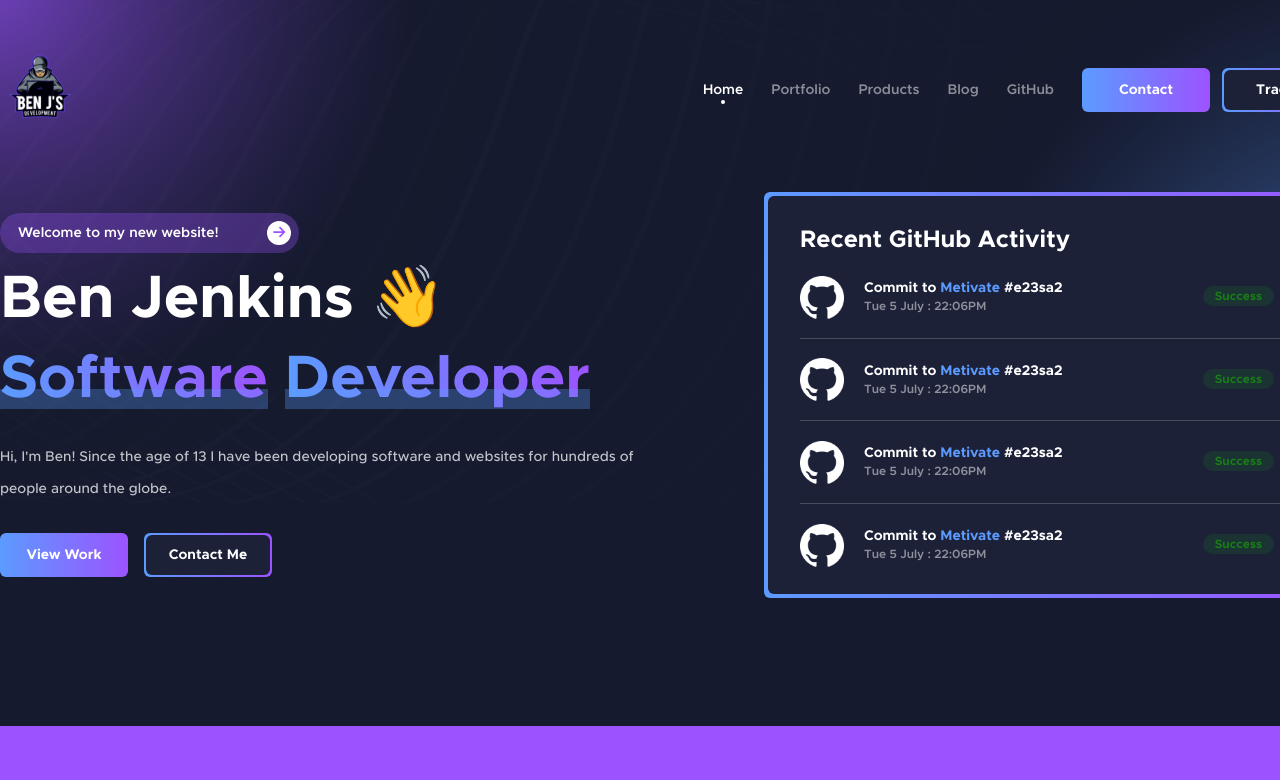
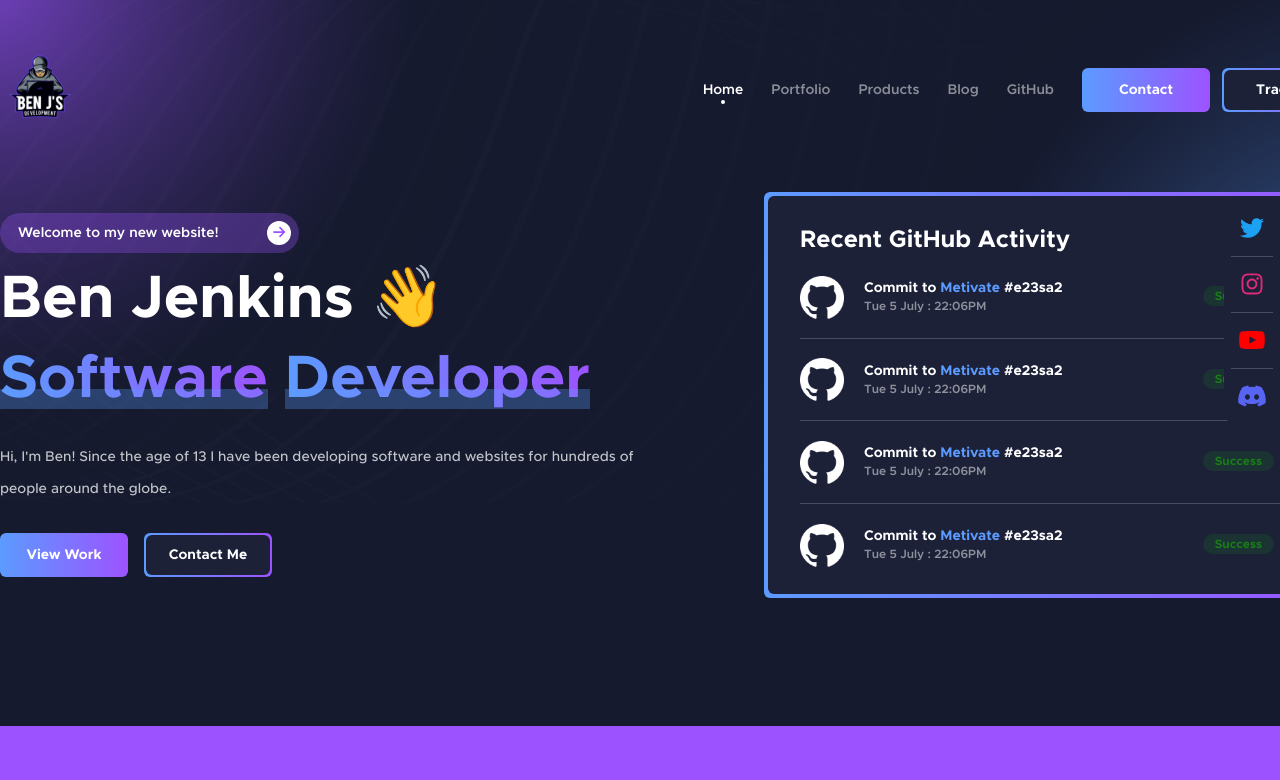
Before and after one commit to Benjenkins126/modern-react-personal-website, a React (Create React App) app: page / in a window 1280 px wide. Shown: the top 780 px of the page. Built offline with nearby package versions, Linux system fonts and the light colour scheme.

Commit message:
Added social media popout

```diff
--- a/package.json
+++ b/package.json
@@ -4,6 +4,7 @@
   "private": true,
   "dependencies": {
     "@fortawesome/fontawesome-svg-core": "^6.2.0",
+    "@fortawesome/free-brands-svg-icons": "^6.2.0",
     "@fortawesome/free-solid-svg-icons": "^6.2.0",
     "@fortawesome/react-fontawesome": "^0.2.0",
     "@testing-library/jest-dom": "^5.16.5",
--- a/src/App.tsx
+++ b/src/App.tsx
@@ -1,13 +1,19 @@
 import './App.css';
 import Main from './router/Main';
+import SocialMediaItem from './components/general/social-media/SocialMediaItem';
+
 import $ from "jquery";
+import { faTwitter, faDiscord, faInstagram, faYoutube } from "@fortawesome/free-brands-svg-icons";
 
 function App() {
   return (
     <>
       <Main />
-      <div>
-
+      <div className="bg-github-section absolute top-1/4 right-0 rounded-tl-xl rounded-bl-xl">
+        <SocialMediaItem icon={faTwitter} link="https://twitter.com/benjenk126" lastItem={false} color="text-twitter" />
+        <SocialMediaItem icon={faInstagram} link="https://www.instagram.com/benj.126/" lastItem={false} color="text-instagram" />
+        <SocialMediaItem icon={faYoutube} link="https://www.youtube.com/c/BenJenkins" lastItem={false} color="text-youtube" />
+        <SocialMediaItem icon={faDiscord} link="https://discord.gg/sdF3yjpapA" lastItem={true} color="text-discord" />
       </div>
     </>
   );
--- /dev/null
+++ b/src/components/general/social-media/SocialMediaItem.tsx
@@ -0,0 +1,20 @@
+import { FontAwesomeIcon } from "@fortawesome/react-fontawesome";
+
+interface SocialMediaItemProps {
+    icon: any;
+    link: string;
+    lastItem: boolean;
+    color: string;
+}
+
+const SocialMediaItem = (props: SocialMediaItemProps) => {
+    return (
+        <a href={props.link}>
+            <div className={`${props.color} text-2xl w-14 h-14 text-center`}>
+                <FontAwesomeIcon icon={props.icon} className={`py-4 w-9/12 ${props.lastItem ? '' : 'border-b border-white/20'}`} />
+            </div>
+        </a>
+    );
+}
+
+export default SocialMediaItem;
--- a/tailwind.config.js
+++ b/tailwind.config.js
@@ -44,7 +44,11 @@ module.exports = {
         'background-secondary': '#121522',
         'github-section': '#1C2138',
         'success-green': '#197C19',
-        'image-placeholder': 'rgba(107, 154, 248, .35)'
+        'image-placeholder': 'rgba(107, 154, 248, .35)',
+        'twitter': '#1DA1F2',
+        'instagram': '#DD2A7B',
+        'youtube': '#FF0000',
+        'discord': '#5865F2'
       },
       boxShadow: {
         'github': '0 15px 50px rgba(0, 0, 0, .11)',
```
Also changed, not shown: 1 other file (tests, documents, lock files or other folders).
